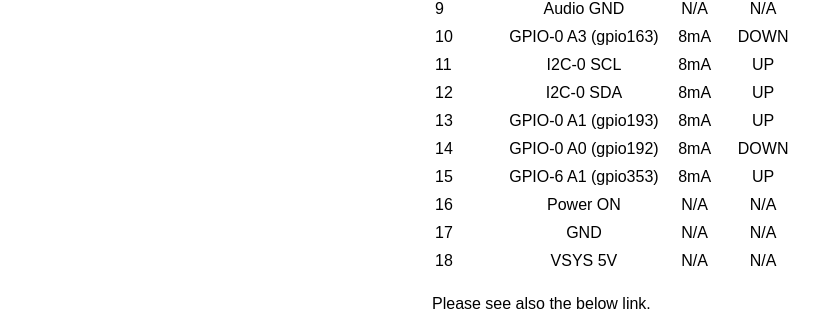
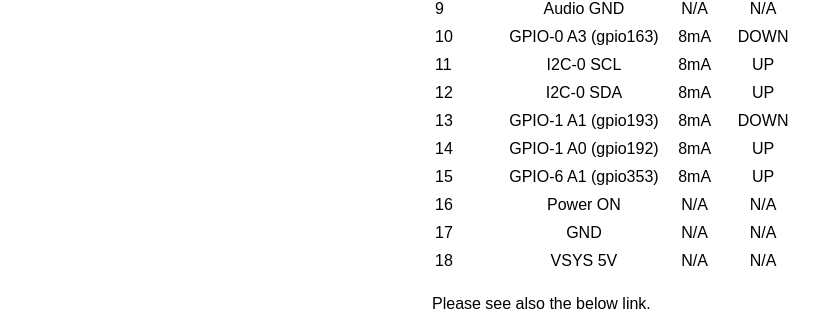
Before and after one commit to chirimen-oh/chirimen-oh.github.io, a Jekyll site: the page built from docs/en/board_connectors.md, in a window 1280 px wide and 900 px high, scrolled down 2653 px. Shown: the part 464-775 px from the top of the window, without its empty margins (32-871 px from the left). Built offline with Jekyll 4.4.1, drawn with Linux system fonts in a browser that asks for light colours; nearby versions of some CDN libraries.

```diff
--- a/docs/en/board_connectors.md
+++ b/docs/en/board_connectors.md
@@ -78,8 +78,8 @@ Note: Currently UART, SPI and PWM are re-assigned to GPIO.
 |10|GPIO-0 A3 (gpio163)|8mA|DOWN|
 |11|I2C-0 SCL|8mA|UP|
 |12|I2C-0 SDA|8mA|UP|
-|13|GPIO-0 A1 (gpio193)|8mA|UP|
-|14|GPIO-0 A0 (gpio192)|8mA|DOWN|
+|13|GPIO-1 A1 (gpio193)|8mA|DOWN|
+|14|GPIO-1 A0 (gpio192)|8mA|UP|
 |15|GPIO-6 A1 (gpio353)|8mA|UP|
 |16|Power ON|N/A|N/A|
 |17|GND|N/A|N/A|
```
Also changed, not shown: docs/ja/board_connectors.md (+2 -2 lines).
